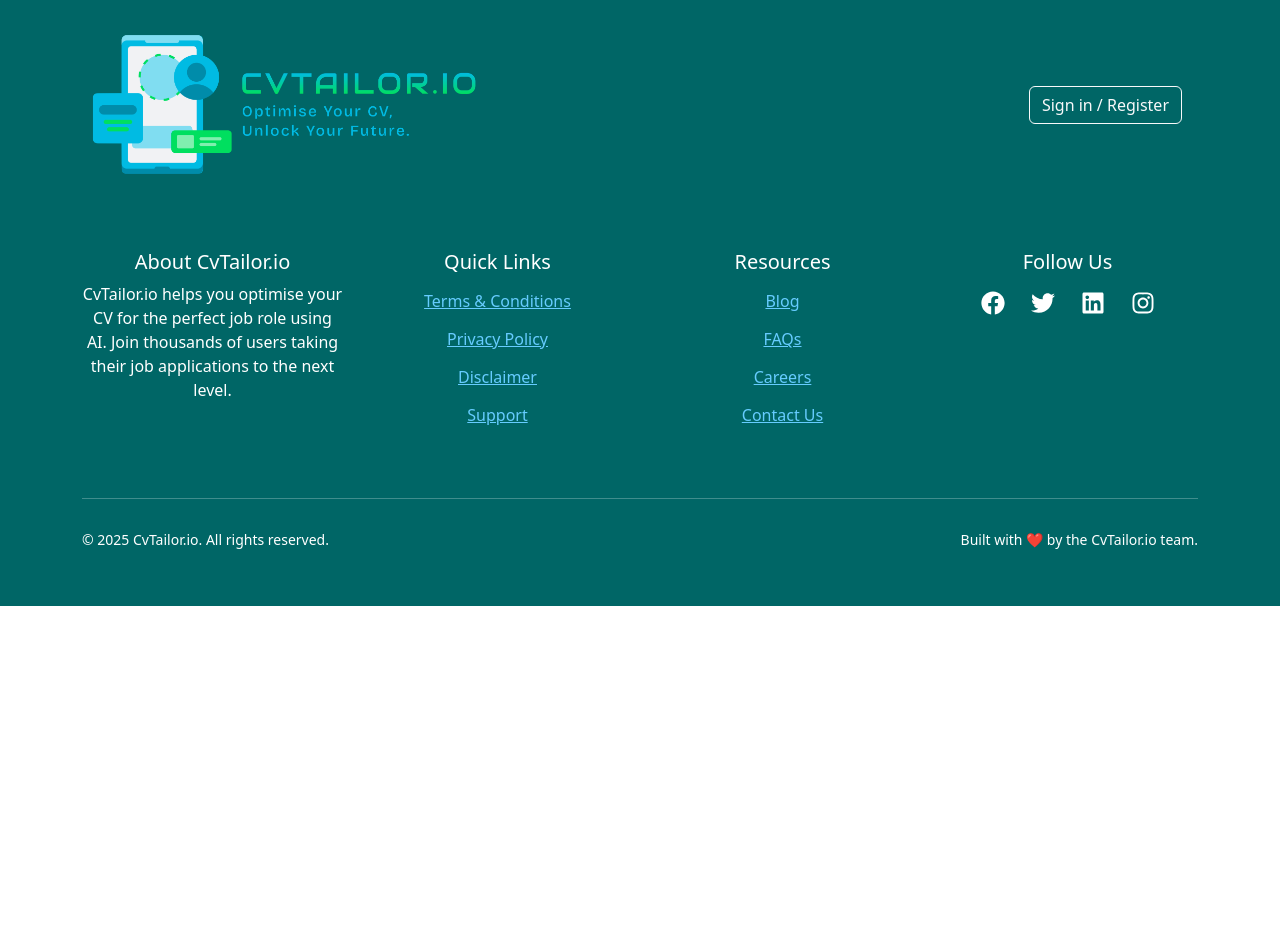
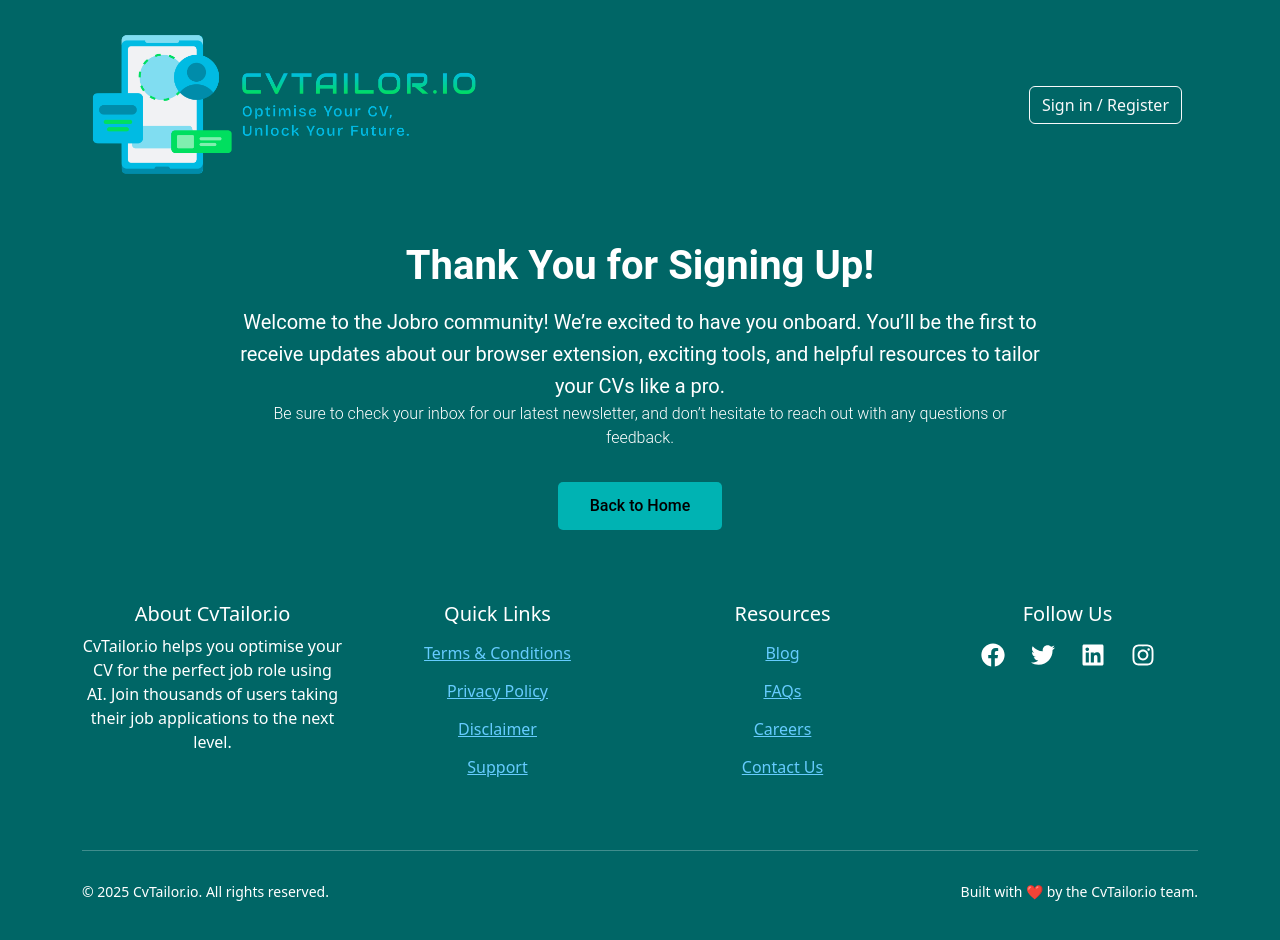
Before and after one commit to joshthomas98/jobro-react-frontend, a React (Vite) app: page /newsletterthankyou in a window 1280 px wide. Shown: the top 940 px of the page. Before the commit the page ends 800 px from the top, so only its background shows below. Built offline with nearby package versions, Linux system fonts and the light colour scheme.

Commit message:
21/1/25 - 1

```diff
--- a/src/App.jsx
+++ b/src/App.jsx
@@ -17,6 +17,7 @@ import Blog from "./pages/Blog.jsx";
 import FAQs from "./pages/FAQs.jsx";
 import Careers from "./pages/Careers.jsx";
 import ContactUs from "./pages/ContactUs.jsx";
+import NewsletterThankYou from "./pages/NewsletterThankYou.jsx";
 
 export const LoginContext = createContext();
 
@@ -72,6 +73,8 @@ const App = () => {
           <Route path="/careers" element={<Careers />} />
 
           <Route path="/contact" element={<ContactUs />} />
+
+          <Route path="/newsletterthankyou" element={<NewsletterThankYou />} />
         </Routes>
         <Footer />
       </Router>
--- /dev/null
+++ b/src/pages/NewsletterThankYou.jsx
@@ -0,0 +1,79 @@
+import React from "react";
+import { Container, Button } from "react-bootstrap";
+
+const NewsletterThankYou = () => {
+  return (
+    <div
+      style={{
+        backgroundColor: "#006666",
+        color: "white",
+        display: "flex",
+        flexDirection: "column",
+        alignItems: "center",
+        justifyContent: "center",
+        textAlign: "center",
+        fontFamily: "Roboto, sans-serif",
+        padding: "2rem",
+      }}
+    >
+      <Container>
+        <h1
+          style={{
+            fontSize: "2.5rem",
+            fontWeight: "700",
+            marginBottom: "1rem",
+          }}
+        >
+          Thank You for Signing Up!
+        </h1>
+        <p
+          style={{
+            fontSize: "1.25rem",
+            fontWeight: "400",
+            lineHeight: "1.6",
+            maxWidth: "800px",
+            margin: "0 auto",
+          }}
+        >
+          Welcome to the Jobro community! We’re excited to have you onboard.
+          You’ll be the first to receive updates about our browser extension,
+          exciting tools, and helpful resources to tailor your CVs like a pro.
+        </p>
+        <p
+          style={{
+            fontSize: "1rem",
+            marginTop: "2rem",
+            fontWeight: "300",
+            maxWidth: "800px",
+            margin: "0 auto",
+          }}
+        >
+          Be sure to check your inbox for our latest newsletter, and don’t
+          hesitate to reach out with any questions or feedback.
+        </p>
+        <Button
+          href="/"
+          variant="light"
+          size="lg"
+          style={{
+            marginTop: "2rem",
+            padding: "0.75rem 2rem",
+            backgroundColor: "#00b3b3",
+            border: "none",
+            borderRadius: "5px",
+            fontSize: "1rem",
+            fontWeight: "500",
+            cursor: "pointer",
+            transition: "background-color 0.3s ease",
+          }}
+          onMouseEnter={(e) => (e.target.style.backgroundColor = "#009999")}
+          onMouseLeave={(e) => (e.target.style.backgroundColor = "#00b3b3")}
+        >
+          Back to Home
+        </Button>
+      </Container>
+    </div>
+  );
+};
+
+export default NewsletterThankYou;
```
